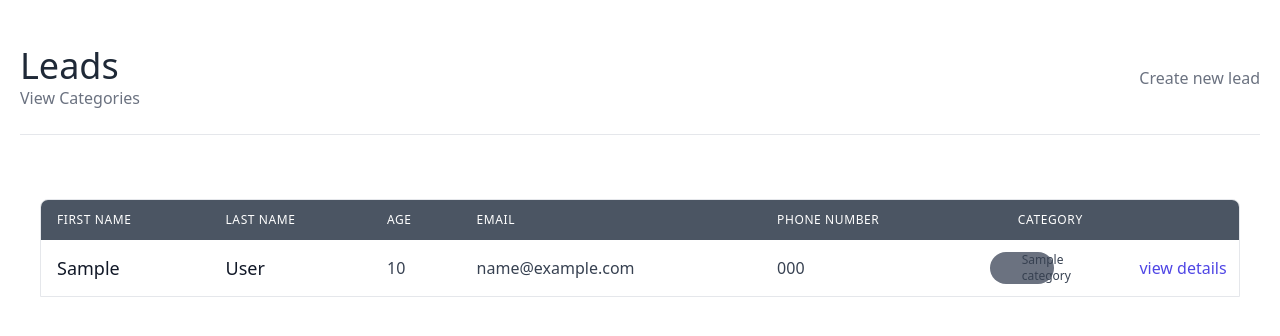
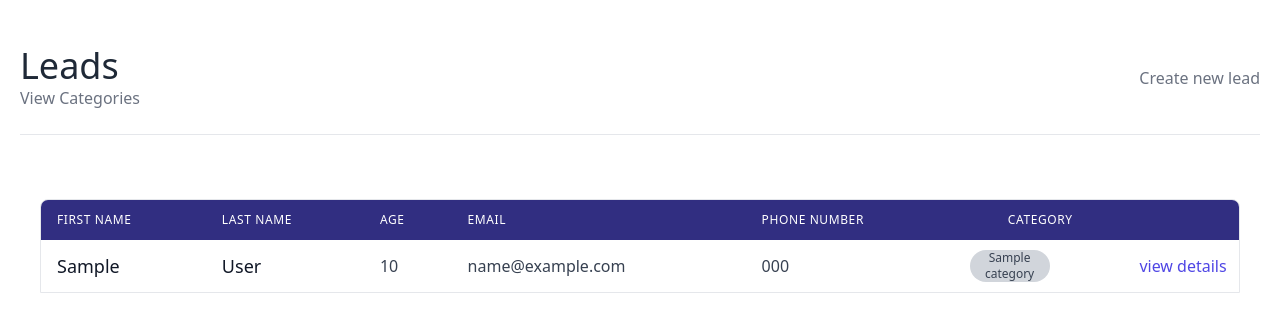
Before and after one commit to lucasSantosSa/getting-started-with-django, a Django app: page /leads/ in a window 1280 px wide. Shown: the part 175-511 px from the top of the page. Run offline with Django 4.2, Linux system fonts and the light colour scheme; a user stored in the database is signed in; tables that the repository leaves empty hold one stand-in row (values such as "Sample post"); some libraries are stand-ins or nearby versions.

Commit message:
lead list style fix

```diff
--- a/leads/templates/leads/lead_list.html
+++ b/leads/templates/leads/lead_list.html
@@ -24,7 +24,7 @@
 		<div class="container px-5 py-10 mx-auto">
 			<div class="w-full mx-auto overflow-auto border rounded-tl-lg rounded-tr-lg">
 				<table class="table-auto w-full text-left whitespace-no-wrap ">
-					<thead class="rounded bg-gray-600  ">
+					<thead class="rounded bg-indigo-900  ">
 						<tr>
 							<th class="px-4 py-3 title-font tracking-wider font-medium text-white text-xs">
 								FIRST NAME
@@ -57,10 +57,17 @@
 								<td class="px-4 py-3">{{lead.age}}</td>
 								<td class="px-4 py-3">{{lead.email}}</td>
 								<td class="px-4 py-3">{{lead.phone_number}}</td>
-								<td class="px-4 py-3 text-xs ">
-									<p class="px-8 w-10 bg-gray-500 rounded-full flex">
+								<td class="px-4 text-xs">
+									{% if lead.category == Converted %}
+									<div class="px-2 w-20 bg-green-300 rounded-full text-center">
 										{{lead.category}}
-									</p>
+									</div>
+									{% else %}
+									<div class="px-2 w-20 bg-gray-300 rounded-full text-center">
+										{{ lead.category }}
+									</div>
+									{% endif %}
+
 								</td>
 								<td class="w-10 text-center text-indigo-600">
 									<a href="{% url 'leads:lead-detail' lead.pk %}" >
```
